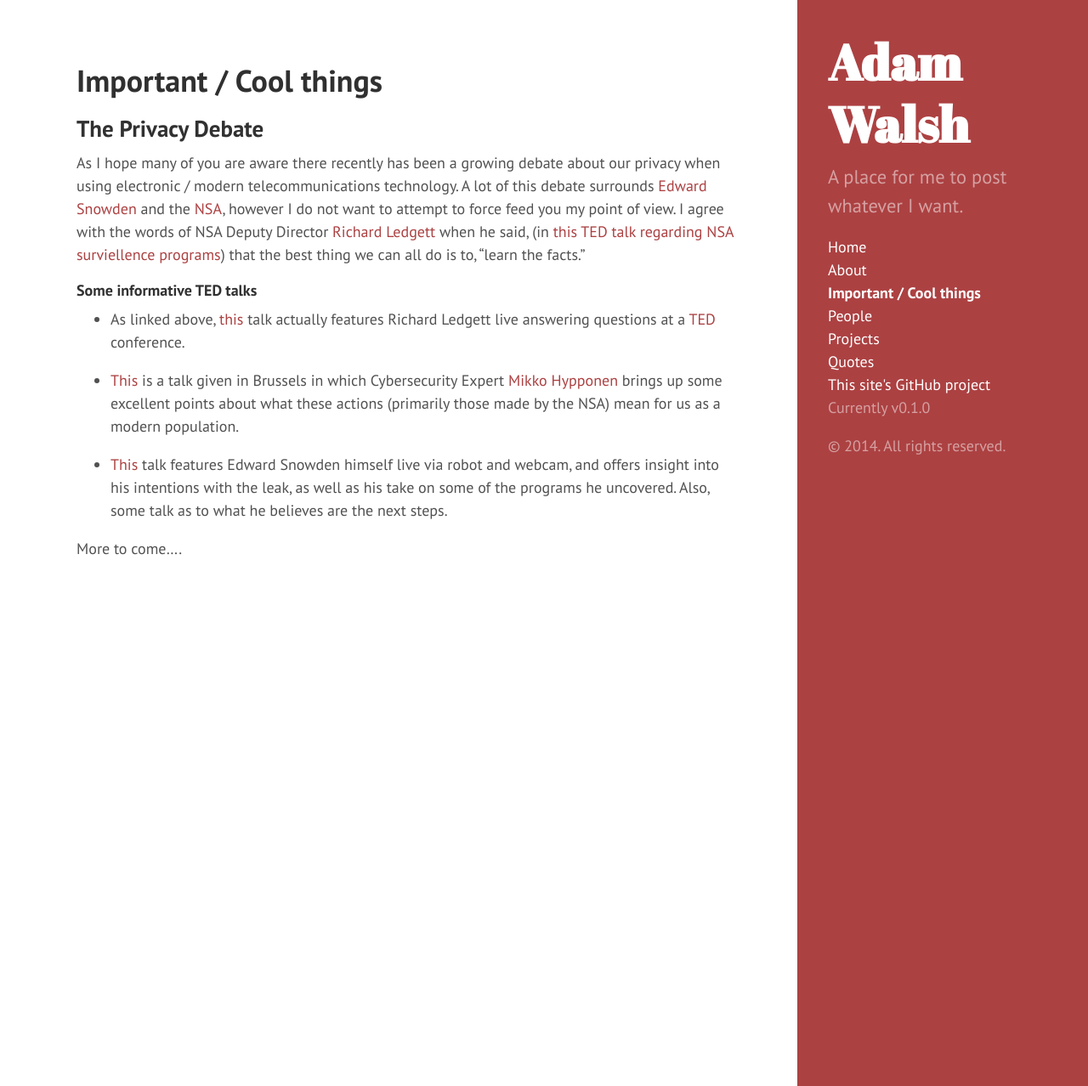
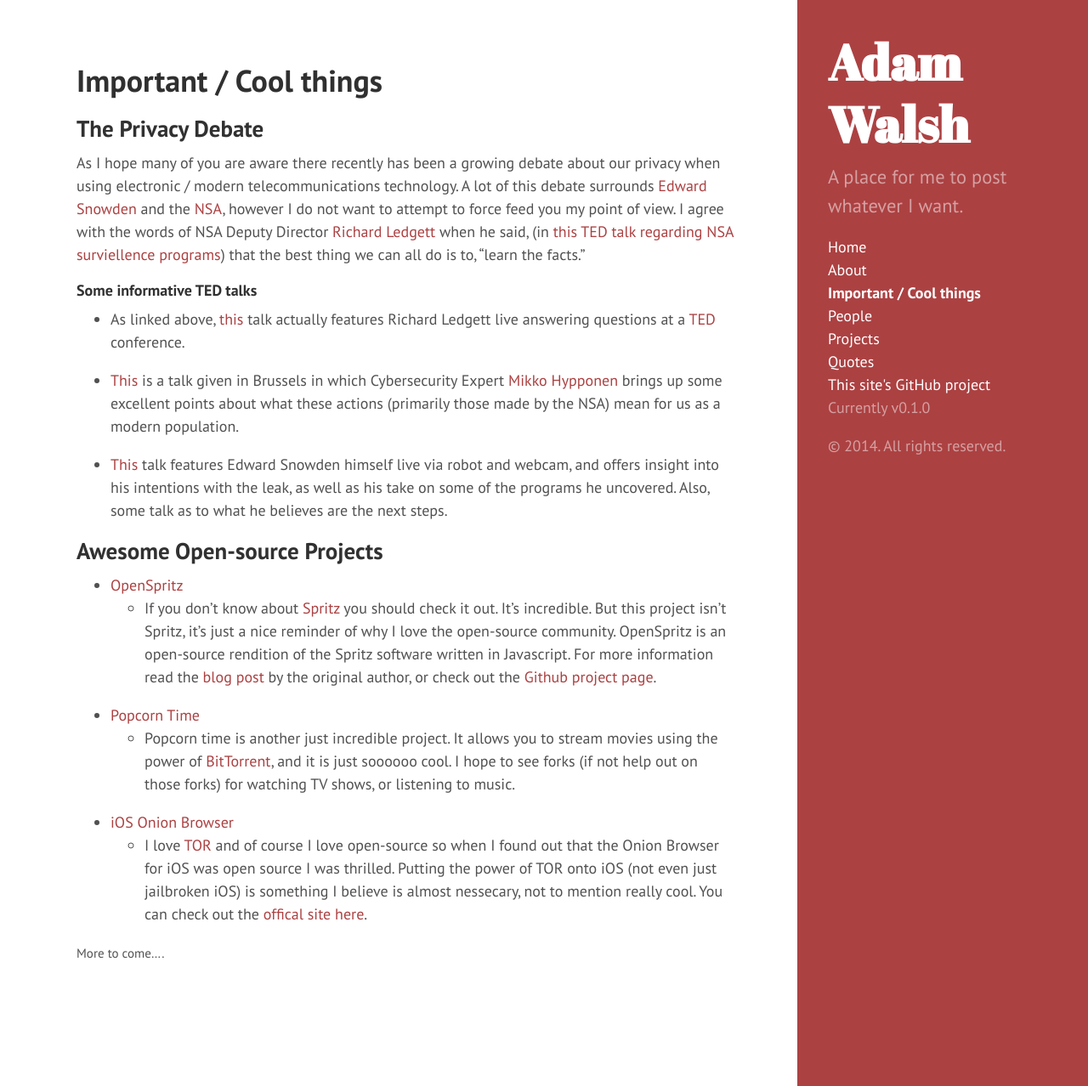
Before and after one commit to walshie4/walshie4.github.io, a Jekyll site: the page built from info.md, in a window 1280 px wide and 1278 px high. Shown: the whole window at 85% size. Built offline with Jekyll 4.4.1, drawn with Linux system fonts in a browser that asks for light colours; Markdown is read by kramdown in place of the engine named in the settings.

Commit message:
Updated styles so that sidebar is a variable per page, and added a bunch of cool open-source projects.

```diff
--- a/_includes/sidebar.html
+++ b/_includes/sidebar.html
@@ -18,10 +18,12 @@
       {% assign pages_list = site.pages %}
       {% for node in pages_list %}
         {% if node.title != null %}
-          {% if node.layout == "page-sidebar" %}
+          {% if node.layout == "page" %}
+            {% if node.sidebar %}
             <li class="sidebar-nav-item{% if page.url == node.url %} active{% endif %}">
               <a href="{{ node.url }}">{{ node.title }}</a>
             </li>
+            {% endif %}
           {% endif %}
         {% endif %}
       {% endfor %}
--- a/_layouts/page-sidebar.html
+++ /dev/null
@@ -1,8 +0,0 @@
----
-layout: default
----
-
-<div class="page">
-  <h1 class="page-title">{{ page.title }}</h1>
-  {{ content }}
-</div>
--- a/info.md
+++ b/info.md
@@ -23,4 +24,21 @@
  himself live via robot and webcam, and offers insight into his intentions with the leak, as well as his take on
  some of the programs he uncovered. Also, some talk as to what he believes are the next steps.
 
-More to come....
+##Awesome Open-source Projects
+* [OpenSpritz](https://github.com/Miserlou/OpenSpritz)
+    * If you don't know about [Spritz](http://www.spritzinc.com/) you should check it out. It's incredible. But this project
+    isn't Spritz, it's just a nice reminder of why I love the open-source community. OpenSpritz is an open-source rendition
+    of the Spritz software written in Javascript. For more information read the [blog post](https://gun.io/blog/openspritz-a-free-speed-reading-bookmarklet/)
+    by the original author, or check out the [Github project page](https://github.com/Miserlou/OpenSpritz).
+
+* [Popcorn Time](https://github.com/popcorn-team/popcorn-app)
+    * Popcorn time is another just incredible project. It allows you to stream movies using the power of [BitTorrent](http://en.wikipedia.org/wiki/BitTorrent),
+    and it is just soooooo cool. I hope to see forks (if not help out on those forks) for watching TV shows, or listening
+    to music.
+
+* [iOS Onion Browser](https://github.com/mtigas/iOS-OnionBrowser)
+    * I love [TOR](https://www.torproject.org/) and of course I love open-source so when I found out that the Onion Browser
+    for iOS was open source I was thrilled. Putting the power of TOR onto iOS (not even just jailbroken iOS) is something I believe
+    is almost nessecary, not to mention really cool. You can check out the [offical site here](https://mike.tig.as/onionbrowser/).
+
+<small>More to come....</small>
```
Also changed, not shown: other parts of info.md (+2 -1 lines), about.md (+2 -1 lines), people.md (+4 -1 lines), projects.md (+2 -1 lines), quotes.md (+4 -1 lines).
